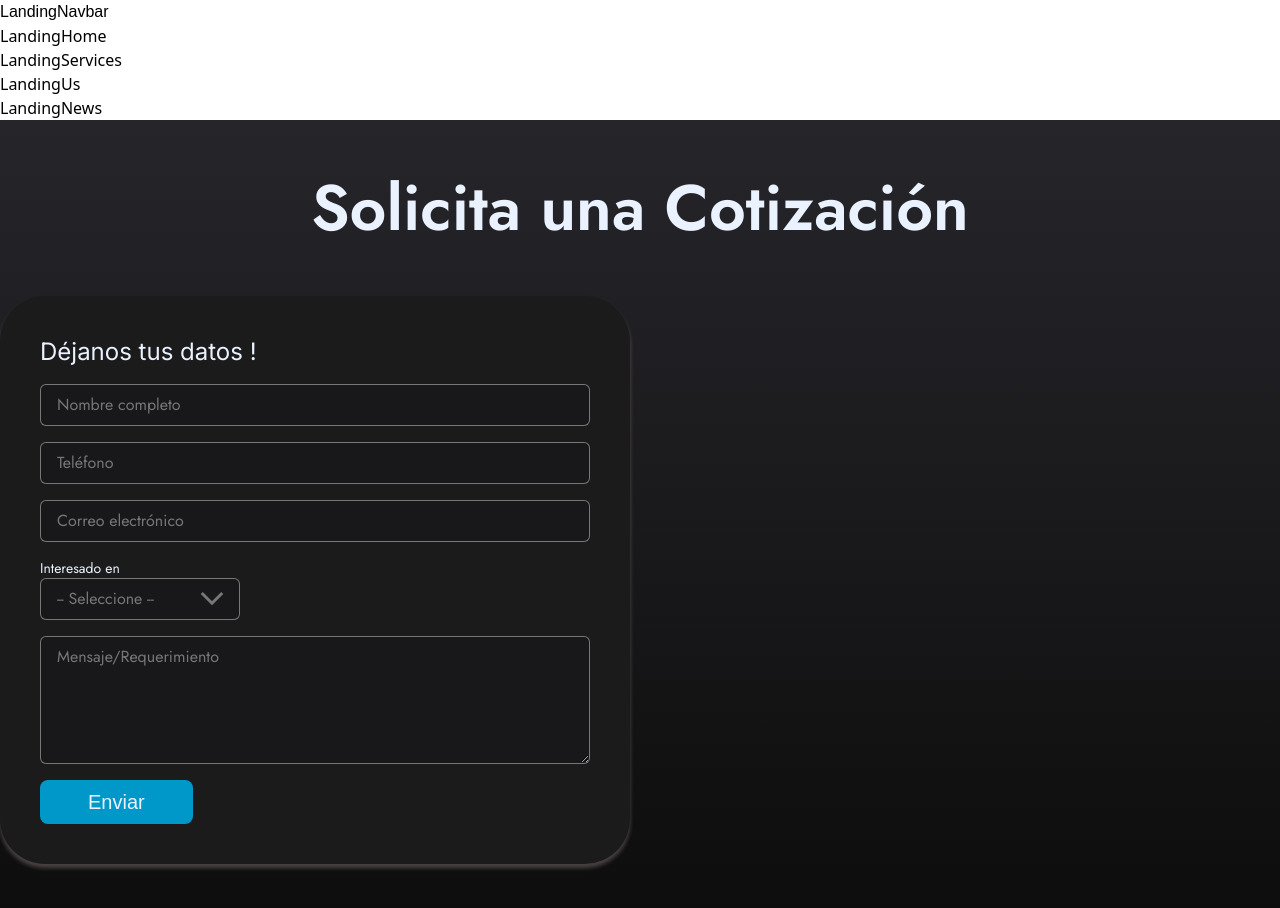
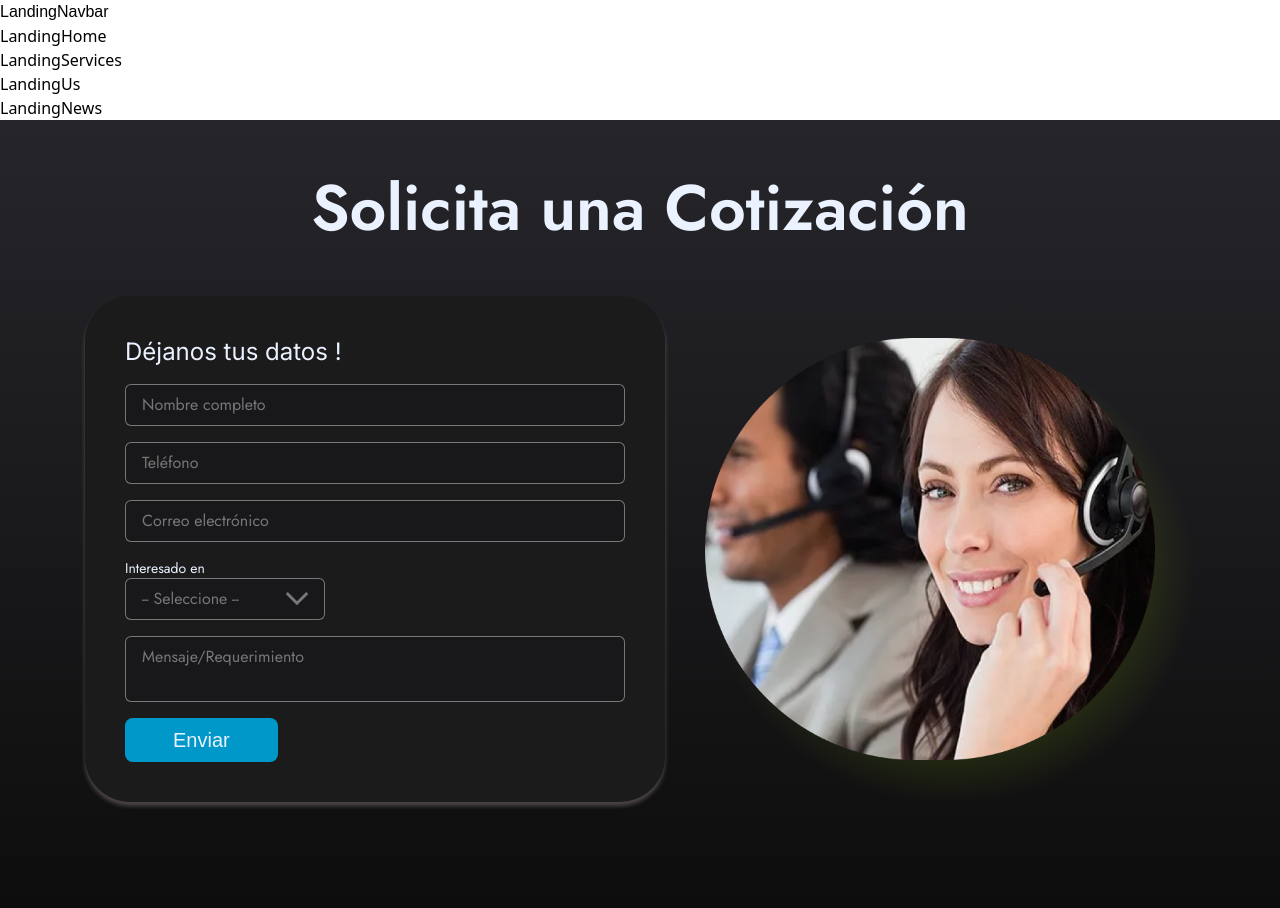
Before and after one commit to web-solutions-development/websolutionsdev-page, a React (Vite) app: page / in a window 1280 px wide. Shown: the top 908 px of the page. Built offline with nearby package versions, Linux system fonts and the light colour scheme; a web font is replaced by a local one.

Commit message:
[fear] - responsive contact layout

```diff
--- a/src/components/landing/contact.jsx
+++ b/src/components/landing/contact.jsx
@@ -1,13 +1,14 @@
 import './styles/contact-style.css'
+import ContactPicture from '../../assets/images/contact-picture.png'
 
 export const Contact = () => {
   return (
     <div className='h-screen w-full py-10 bg-gradient-to-b from-[#26252A] to-[#0D0D0D]'>
       <div className='flex flex-col container-screen'>
-        <h1 className='text-white text-[64px] font-jost font-bold text-center'>
+        <h1 className='text-white text-[64px] font-jost font-bold text-center sm:mt-0 mt-10 md:w-full self-center w-[450px]'>
           Solicita una Cotización
         </h1>
-        <div className='flex justify-between mt-10'>
+        <div className='flex mt-10 2xl:mx-0 mx-10 justify-center'>
           <div className='grid gap-4 bg-secondary-black p-10 place-items-start rounded-[45px] contact-form'>
             <h2 className='text-2xl text-white font-inter'>
               Déjanos tus datos !
@@ -39,15 +40,15 @@ export const Contact = () => {
               </div>
             </div>
             <textarea
-              className='contact-input h-32 min-h-[128px] max-h-40'
+              className='contact-input max-h-[128px] resize-none'
               placeholder='Mensaje/Requerimiento'
             />
             <button className='p-2 px-12 text-xl font-palanquin-dark bg-primary text-white rounded-lg'>
               Enviar
             </button>
           </div>
-          <div className='self-center'>
-            <img src='' />
+          <div className='self-center contact-picture-shadow p-10 lg:block hidden'>
+            <img src={ContactPicture} className='xl:w-[450px] w-[300px]' />
           </div>
         </div>
       </div>
--- a/src/components/landing/styles/contact-style.css
+++ b/src/components/landing/styles/contact-style.css
@@ -8,7 +8,7 @@ Estos llevan primero el nombre del componente (contact, news, home, etc) y luego
 }
 
 .contact-input{
-    @apply bg-black font-jost p-2 px-4 w-[550px] rounded-md border border-white-option text-white-option placeholder:text-white-option
+    @apply bg-black font-jost p-2 px-4 2xl:w-[550px] xl:w-[500px] sm:w-[400px] w-[300px] rounded-md border border-white-option text-white-option placeholder:text-white-option
 }
 
 
@@ -46,3 +46,7 @@ Estos llevan primero el nombre del componente (contact, news, home, etc) y luego
 .contact-select:hover i{
 	margin-top: 3px;
 }
+
+.contact-picture-shadow{
+	background: radial-gradient(46% 46% at 54% 55%, rgba(168, 224, 7, 0.5) 0%, rgba(103, 211, 185, 0) 100%);
+}
```
Also changed, not shown: src/assets/images/contact-picture.png (added).
